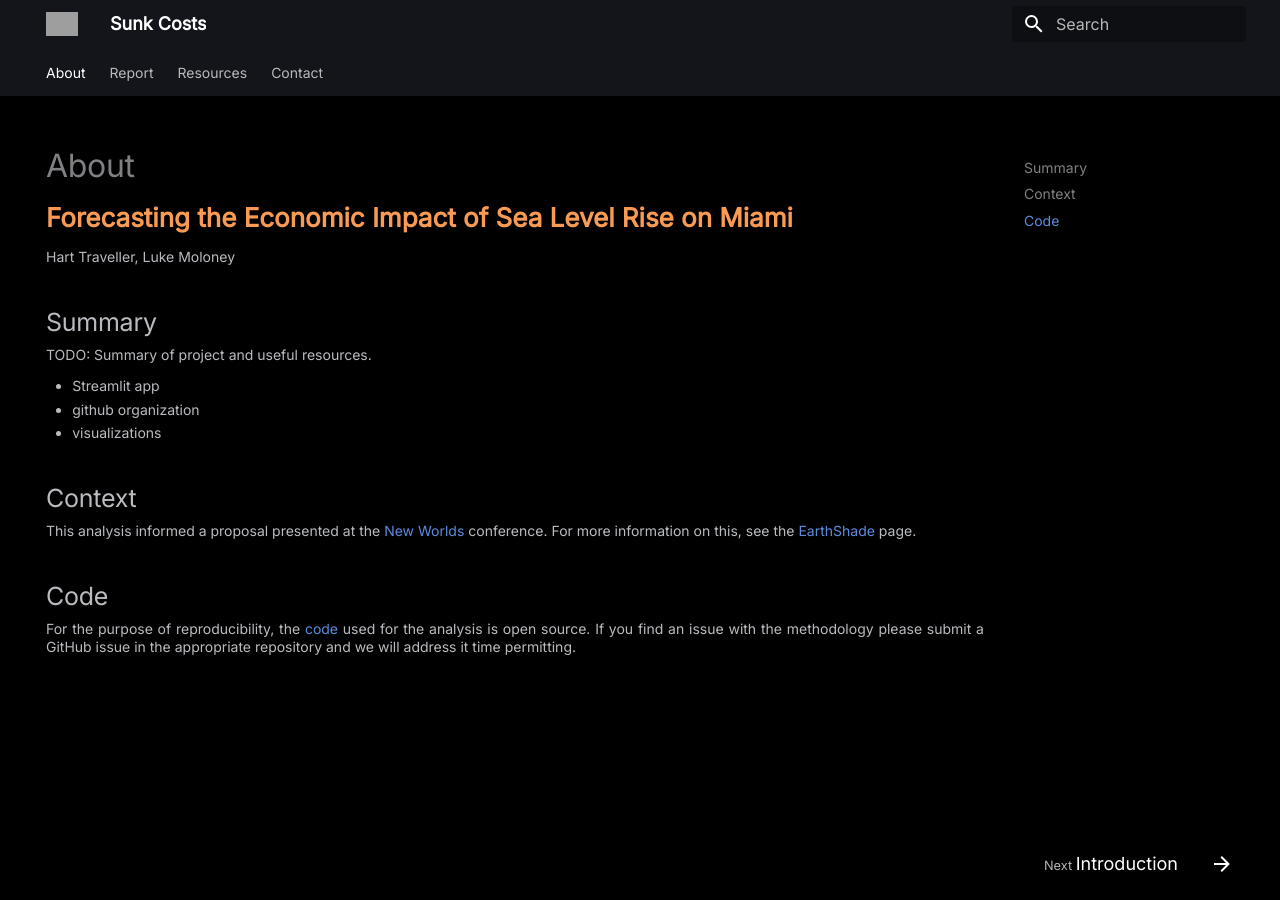
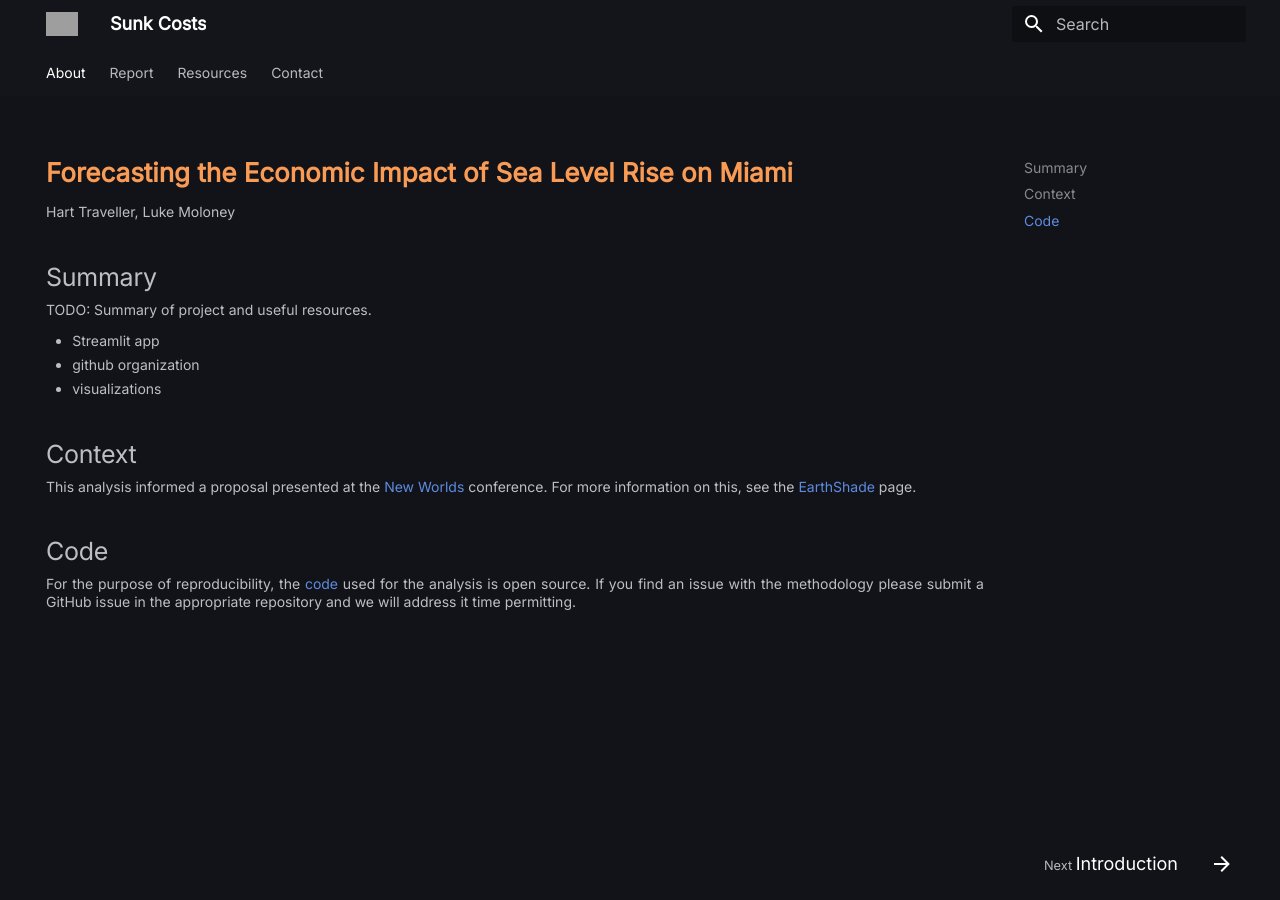
Before and after one commit to sunkcosts/sunkcosts.github.io, an MkDocs documentation site: the page built from docs/index.md, in a window 1280 px wide. Built offline with MkDocs 1.6.1 and Material for MkDocs 9.7.7, drawn with Linux system fonts in a browser that asks for light colours; grey boxes are pictures that could not be loaded.

Commit message:
docs/stylesheets/extra: update

```diff
--- a/docs/stylesheets/extra.css
+++ b/docs/stylesheets/extra.css
@@ -21,13 +21,14 @@ p, ol, ul {
 }
 
 h1 {
-    line-height: 0em !important;
-    padding-bottom: 0.32em;
-    padding-top: 0.64em;
+    display: none;
 }
 
+a {
+    transition: ease 0.3s !important;
+}
 
-h2 {
+h1, h2, h3, h4, h5, h6 {
     line-height: 0em !important;
     padding-bottom: 0.32em;
     padding-top: 0.64em;
@@ -47,13 +48,13 @@ h2 {
 }
 
 .md-main {
-    background-color: black;
+    background-color: #111319;
     line-height: 0.8em !important;
 }
 
 
 .md-nav__link, .md-nav__title {
-    background-color: black !important;
+    background-color: #111319 !important;
     box-shadow: none !important;
 }
 
@@ -62,11 +63,11 @@ h2 {
 }
 
 .md-footer {
-    background: black;
+    background: #111319;
 }
 
 .md-nav__list {
-    background-color: black !important;
+    background-color: #111319 !important;
     position: relative;
 }
 
```
